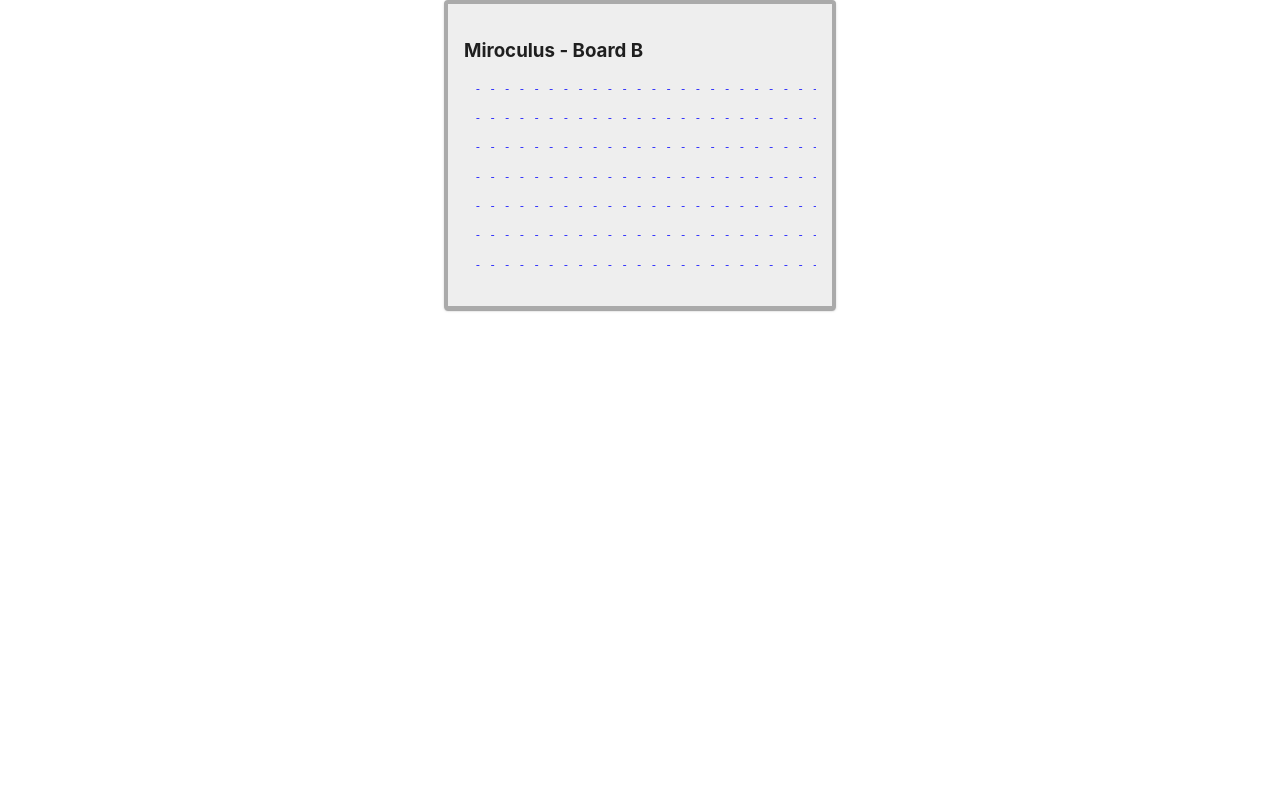
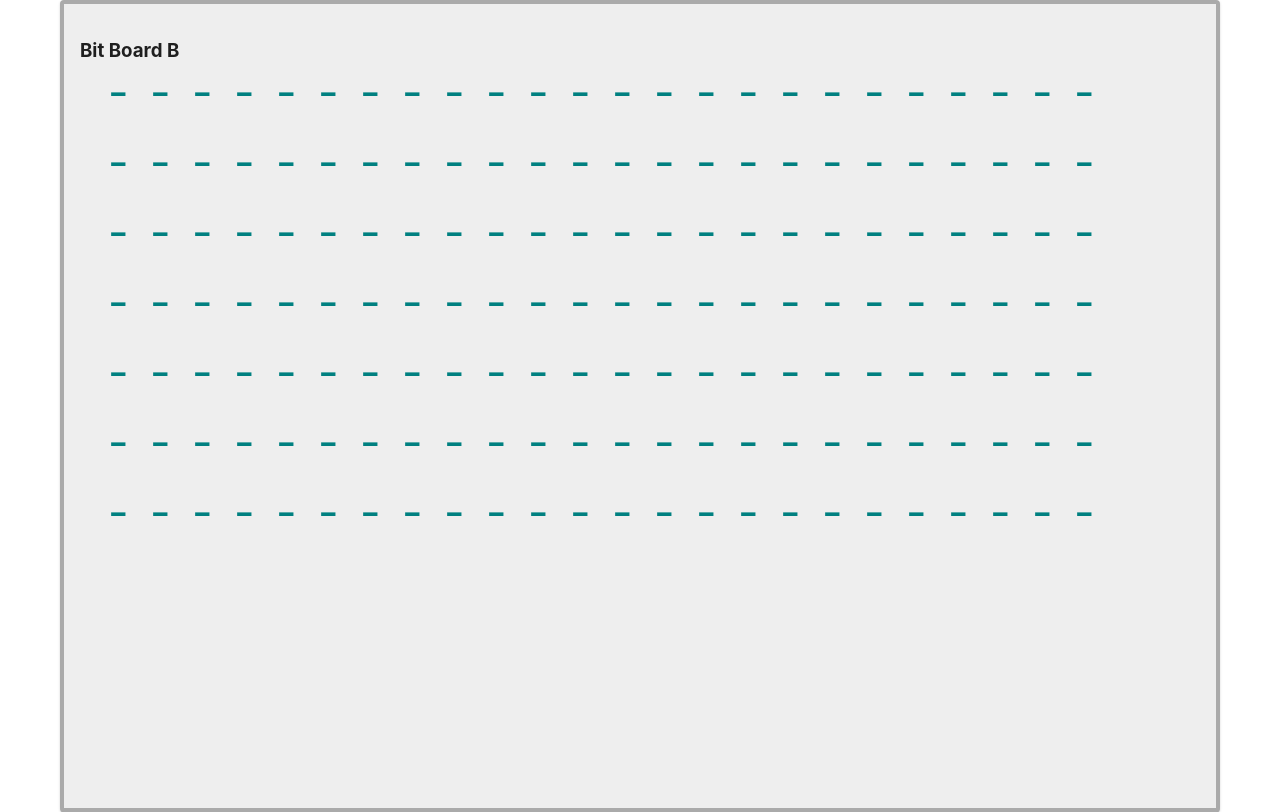
Before and after one commit to solgarcia2002/mir, a React (Create React App) app: page / in a window 1280 px wide. Built offline with nearby package versions, Linux system fonts and the light colour scheme.

Commit message:
Adding emotion styled and creating a separated component to contain the render logic for each bit

```diff
--- a/src/App.tsx
+++ b/src/App.tsx
@@ -2,17 +2,22 @@
 import './App.css';
 import BoardComponent from './components/Board';
 import {Card, CardContent} from "@mui/material";
+import styled from "@emotion/styled";
 
-function App() {
-
-  return (
-    <Card style={{margin: 'auto', width: '30%', height: 'fit-content', backgroundColor: '#EEE', border: 'solid 0.3rem #AAA'}}>
+const App = ()  =>  (
+    <CARD style={{}}>
       <CardContent>
-        <h3>Miroculus - Board B</h3>
+        <h3>Bit Board B</h3>
         <BoardComponent numberOfRows={7} numberOfColumns={24}/>
       </CardContent>
-    </Card>
+    </CARD>
   );
-}
+
+const CARD = styled(Card)`
+  margin: auto;
+  width: 90%;
+  height: fit-content;
+  background-color: #EEE;
+  border: solid 0.3rem #AAA;`;
 
 export default App;
--- /dev/null
+++ b/src/components/Bit.tsx
@@ -0,0 +1,38 @@
+import React, {useState, useEffect} from "react";
+import styled from '@emotion/styled'
+
+export interface ToggleBitType {
+  row: number;
+  col: number;
+}
+
+interface BitType {
+  bitStatus: boolean;
+  colKey: number;
+  rowKey: number;
+  toggleBit: ({row, col}: ToggleBitType) => void;
+}
+
+const BitComponent = ({bitStatus, colKey, rowKey, toggleBit}: BitType) => {
+  const [bitState, setBitState] = useState<boolean>(false);
+  useEffect(() => {
+    setBitState(bitStatus);
+  }, [bitStatus]);
+
+  return (<TSPAN
+    x={colKey * 30}
+    y={rowKey * 50}
+    fill={bitState ? 'coral' : 'teal'}
+    key={`${rowKey}-${colKey}`}
+    onClick={(event) => {
+      toggleBit({row:rowKey, col:colKey});
+    }}>{bitState ? 'o' : '-'}</TSPAN>);
+
+}
+const TSPAN = styled.tspan`
+  cursor: pointer;
+  font-size: 2rem;
+  text-align: center;
+`;
+
+export default BitComponent;
--- a/src/components/Board.tsx
+++ b/src/components/Board.tsx
@@ -1,8 +1,8 @@
 import React, {useState, useEffect} from "react";
+import BitComponent, {ToggleBitType} from "./Bit";
 
 interface BoardComponentType {
   numberOfRows: number;
-
   numberOfColumns: number;
 }
 
@@ -19,39 +19,21 @@
       ({columns: [...Array(numberOfColumns).keys()].map(i => false)}));
     setRows(rows);
   }, [numberOfRows, numberOfColumns]);
-  const toggleBit = (row: number, column: number) => {
+  const toggleBit = ({row, col}:ToggleBitType) => {
     const _rows = rows.map((r, rKey) => {
       if (rKey === row) {
-        r.columns[column]=!  r.columns[column];
+        r.columns[col]=!  r.columns[col];
       }
       return r;
     });
     setRows(_rows);
   }
   return (
-    <svg viewBox=" -20 -20 600 337" width="100%" height="100%">
+    <svg viewBox=" -20 -20 800 500" width="100%" height="100%">
       {rows.map((row, rowKey) =>
         (<text x="2" y="1.25em" key={rowKey}>
-          {row.columns.map((col, colKey) => {
-           if( col) {
-             return <tspan
-               x={colKey * 25}
-               y={rowKey * 50}
-               fill='coral'
-               key={`${rowKey}-${colKey}`}
-               onClick={(event) => {
-                 toggleBit(rowKey, colKey);
-               }}>o</tspan>
-           }
-           else{ return <tspan
-             x={colKey * 25}
-             y={rowKey * 50}
-             fill='blue'
-             key={`${rowKey}-${colKey}`}
-             onClick={(event) => {
-               toggleBit(rowKey, colKey);
-             }}>-</tspan>}
-          }
+          {row.columns.map((col, colKey) =>
+              (<BitComponent bitStatus={col} colKey={colKey} rowKey={rowKey} toggleBit={toggleBit}/>)
             )}
         </text>)
       )}
```
